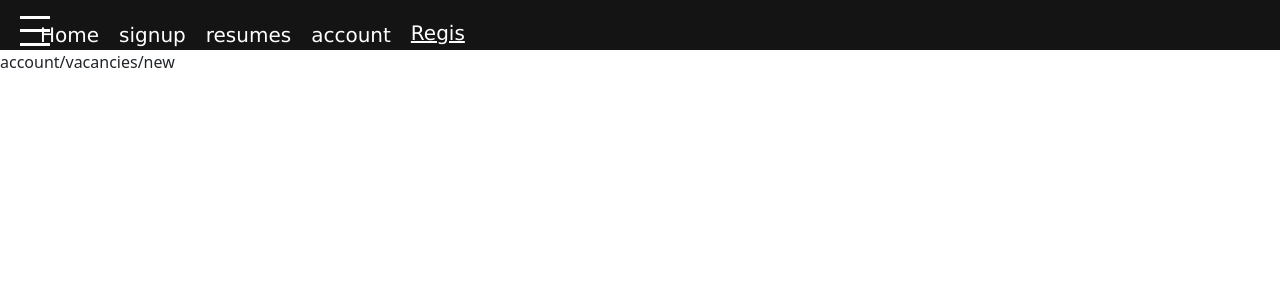
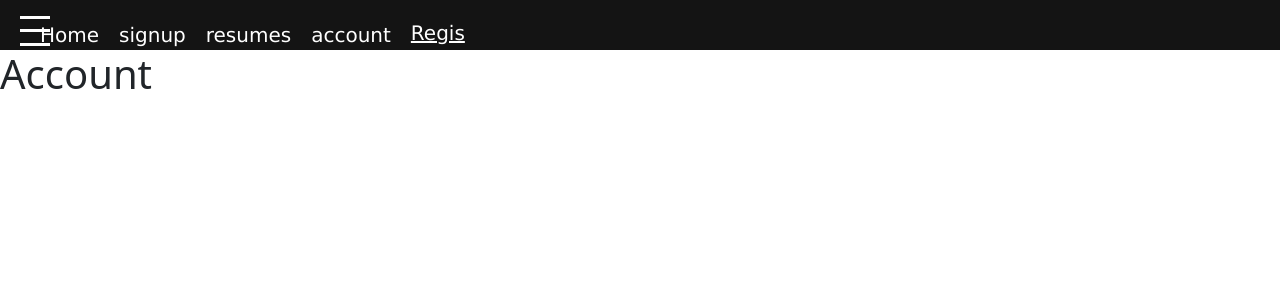
Before and after one commit to denis991/Launch, a React (Create React App) app in the folder client/: page /account in a window 1280 px wide. Shown: the top 300 px of the page. Built offline with nearby package versions, Linux system fonts and the light colour scheme; no server answers.

Commit message:
edit 0.1.4  account start

```diff
--- /dev/null
+++ b/client/src/components/pages/Account.jsx
@@ -0,0 +1,19 @@
+import React from 'react';
+import { useState } from 'react';
+
+function Account() {
+  const [usersAccountId, setUsersAccountId] = useState({});
+  const [usetInfo, setUsetInfo] = useState({
+    name: 'denis',
+    surname: 'guzunov',
+    email: 'd.99113@gmail.com',
+    avatar: 'https://avatars.mds.yandex.net/get-pdb/18098/b8f8f8c0-f8f8-4f8f-b8f8-f8f8f8f8f8f8f/s1200?webp=false',
+  });
+  return (
+    <div>
+      <h1>Account</h1>
+    </div>
+  );
+}
+
+export default Account;
--- a/client/src/components/pages/MainPages.jsx
+++ b/client/src/components/pages/MainPages.jsx
@@ -7,6 +7,7 @@ import SignUp from './Forms/SignUp/SignUp';
 import AddCV from './Forms/AddCV/AddCV';
 import Error from './Error/Error';
 import AddVacancy from './Forms/AddVacancy/AddVacancy';
+import Account from './Account';
 
 function MainPages() {
   return (
@@ -19,7 +20,7 @@ function MainPages() {
       <Route path="/users/:id" element={<p>users/:id</p>} />
       <Route path="/cvs" element={<p>resumes</p>} />
       <Route path="/cvs/:id" element={<p>resumes/:id</p>} />
-      <Route path="/account" element={<p>account/vacancies/new</p>} />
+      <Route path="/account" element={<Account />} />
       <Route path="/account/vacancies/new" element={<AddVacancy />} />
       <Route path="/account/cvs" element={<p>account/resumes</p>} />
       <Route path="/account/vacancies" element={<p>account/vacancies</p>} />
```
Also changed, not shown: client/src/components/Navbar/Navbar.jsx (+8 -1 lines), 2 other files (tests, documents, lock files or other folders).
